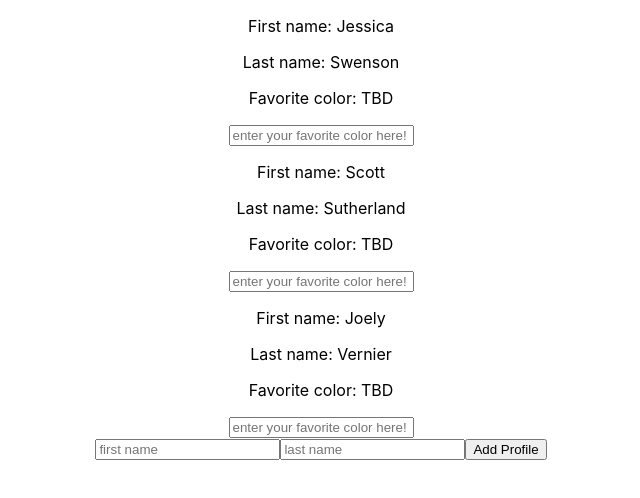
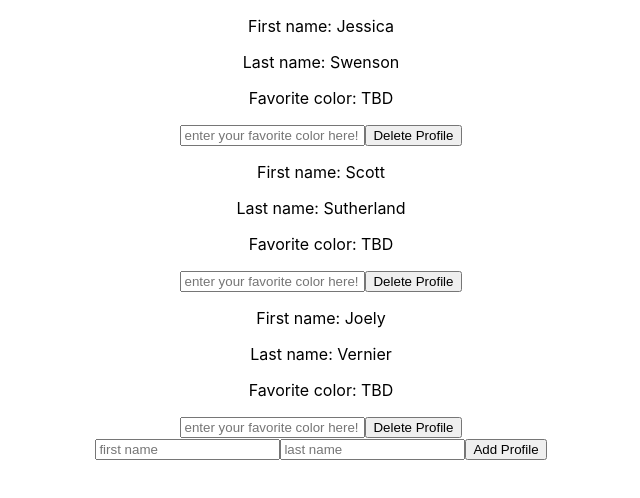
Before and after one commit to Jswens24/unit-1-review, a React (Create React App) app: page / in a window 1280 px wide. Shown: the top 498 px of the page, without its empty margins (319-959 px from the left). Built offline with nearby package versions, Linux system fonts and the light colour scheme.

Commit message:
added delete function

```diff
--- a/src/App.js
+++ b/src/App.js
@@ -27,15 +27,21 @@ function App() {
     const newProfile = {
       firstName,
       lastName
-    }
+    };
 
     setProfiles([...profiles, newProfile])
     setFirstName('');
     setLastName('');
   }
 
-  const profileDisplay = profiles.map((profileObj) => {
-    return <Profile info={profileObj} />
+
+  const deleteProfile = (index) => {
+    profiles.splice(index, 1);
+    setProfiles([...profiles]);
+  }
+
+  const profileDisplay = profiles.map((profileObj, index) => {
+    return <Profile info={profileObj} index={index} deleteProfile={deleteProfile} key={index} />
   })
 
   return (
--- a/src/components/Profile.js
+++ b/src/components/Profile.js
@@ -13,6 +13,7 @@ const Profile = (props) => {
             <p>Last name: {props.info.lastName}</p>
             <p>Favorite color: {favColor}</p>
             <input placeholder='enter your favorite color here!' onChange={e => setFavColor(e.target.value)} />
+            <button onClick={() => props.deleteProfile(props.index)}>Delete Profile</button>
         </div>
     )
 };
```
